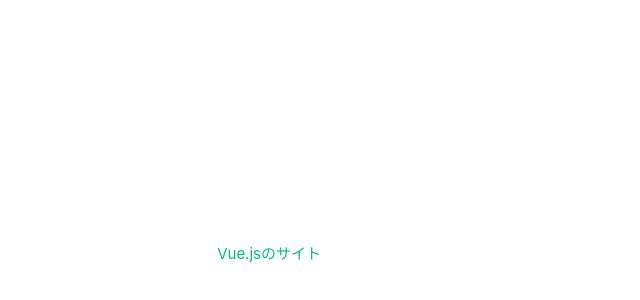
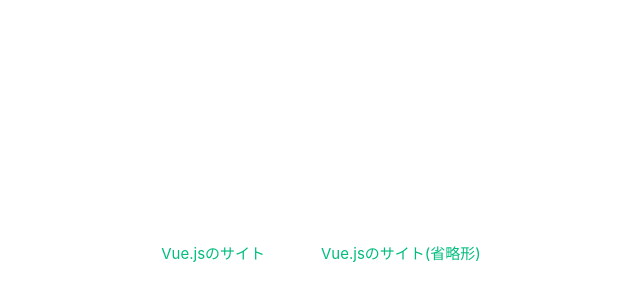
Before and after one commit to koyamal/pra_vue3, a Vue app in the folder Vue3FrontDevTextBook02/chap02/hello-vue/: page / in a window 1280 px wide. Shown: the part 146-446 px from the top of the page, without its empty margins (319-959 px from the left). Built offline with nearby package versions, Linux system fonts and the light colour scheme.

Commit message:
Use :href

```diff
--- a/Vue3FrontDevTextBook02/chap02/hello-vue/src/App.vue
+++ b/Vue3FrontDevTextBook02/chap02/hello-vue/src/App.vue
@@ -5,7 +5,12 @@ const url = ref("https://vuejs.org/");
 </script>
 
 <template>
-  <p><a v-bind:href="url" target="_blank">Vue.jsのサイト</a></p>
+  <div>
+    <p><a v-bind:href="url" target="_blank">Vue.jsのサイト</a></p>
+  </div>
+  <div>
+    <p><a :href="url" target="_blank">Vue.jsのサイト(省略形)</a></p>
+  </div>
 </template>
 
 <style scoped>
```
